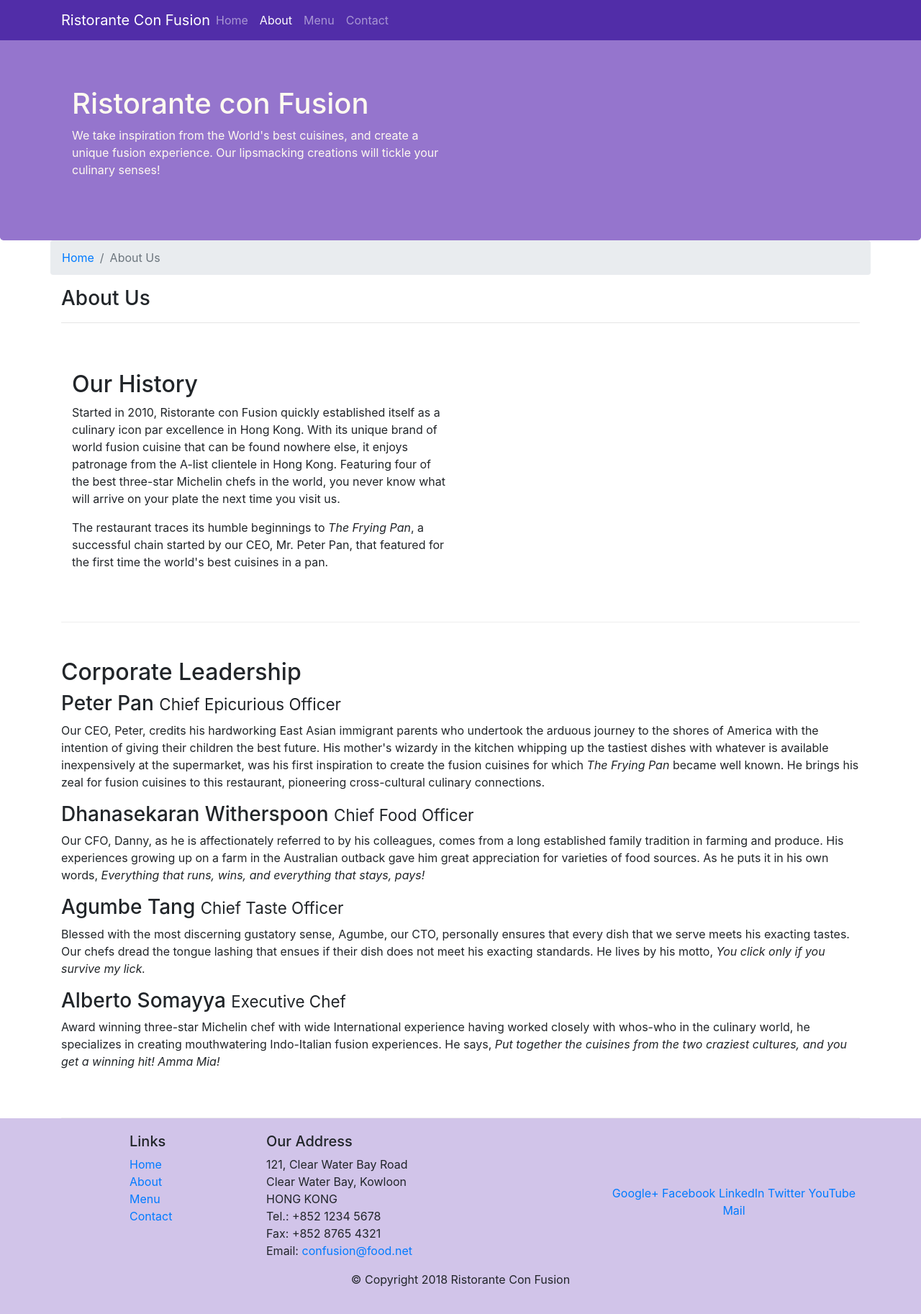
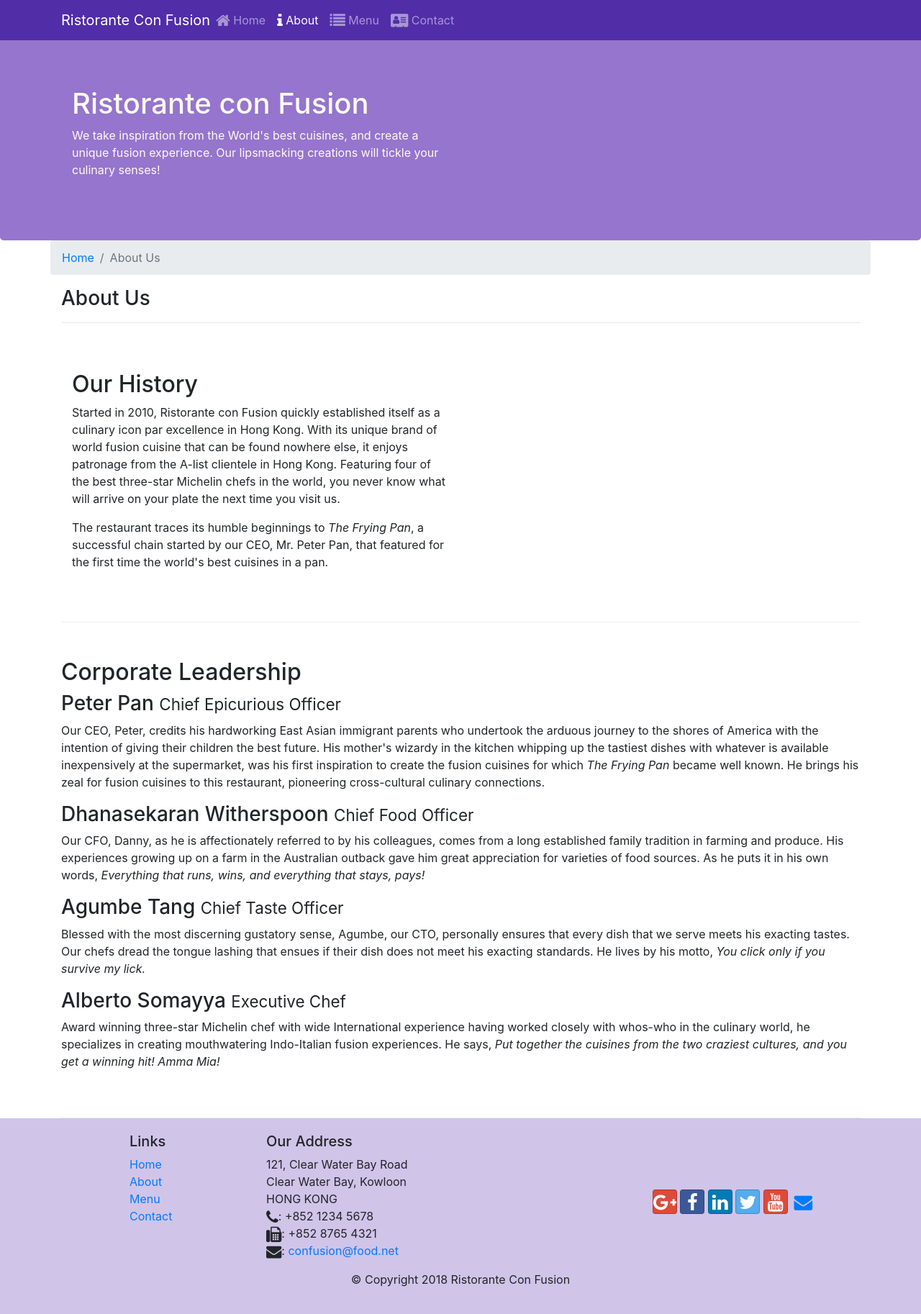
Before and after one commit to pooja-bhati/coursera, a website: page aboutus.html in a window 1280 px wide. Shown: the whole page at 72% size. Drawn offline with nearby package versions, Linux system fonts and the light colour scheme.

Commit message:
icon fonts

```diff
--- a/aboutus.html
+++ b/aboutus.html
@@ -8,6 +8,8 @@
 
     <!-- Bootstrap CSS -->
     <link rel="stylesheet" href="node_modules/bootstrap/dist/css/bootstrap.min.css">
+    <link rel="stylesheet" href="node_modules/font-awesome/css/font-awesome.min.css">
+    <link rel="stylesheet" href="node_modules/bootstrap-social/bootstrap-social.css">
     <link rel="stylesheet" href="css/styles.css">
 
     <title>Ristorante Con Fusion: About Us</title>
@@ -26,10 +28,10 @@
 
 
                 <ul class="navbar-nav mr-auto">
-                    <li class="nav-item "><a class="nav-link" href="./index.html">Home</a></li>
-                    <li class="nav-item active"><a class="nav-link" href="#">About</a></li>
-                    <li class="nav-item"><a class="nav-link" href="#">Menu</a></li>
-                    <li class="nav-item"><a class="nav-link" href="#">Contact</a></li>
+                    <li class="nav-item "><a class="nav-link" href="./index.html"><span class="fa fa-home fa-lg"></span> Home</a></li>
+                    <li class="nav-item active"><a class="nav-link" href="#"><span class="fa fa-info fa-lg"></span> About</a></li>
+                    <li class="nav-item"><a class="nav-link" href="#"><span class="fa fa-list fa-lg"></span> Menu</a></li>
+                    <li class="nav-item"><a class="nav-link" href="#"><span class="fa fa-address-card fa-lg"></span> Contact</a></li>
                 </ul>
             </div>
         </div>
@@ -106,19 +108,19 @@
 		              121, Clear Water Bay Road<br>
 		              Clear Water Bay, Kowloon<br>
 		              HONG KONG<br>
-		              Tel.: +852 1234 5678<br>
-		              Fax: +852 8765 4321<br>
-		              Email: <a href="mailto:confusion@food.net">confusion@food.net</a>
+		              <i class="fa fa-phone fa-lg"></i>: +852 1234 5678<br>
+		              <i class="fa fa-fax fa-lg"></i>: +852 8765 4321<br>
+		              <i class="fa fa-envelope fa-lg"></i>: <a href="mailto:confusion@food.net">confusion@food.net</a>
 		           </address>
                 </div>
                 <div class="col-12 col-sm-4 align-self-center">
                     <div class="text-center">
-                        <a href="http://google.com/+">Google+</a>
-                        <a href="http://www.facebook.com/profile.php?id=">Facebook</a>
-                        <a href="http://www.linkedin.com/in/">LinkedIn</a>
-                        <a href="http://twitter.com/">Twitter</a>
-                        <a href="http://youtube.com/">YouTube</a>
-                        <a href="mailto:">Mail</a>
+                        <a class="btn btn-social-icon btn-google" href="http://google.com/+"><i class="fa fa-google-plus fa-lg"></i></a>
+                        <a class="btn btn-social-icon btn-facebook" href="http://www.facebook.com/profile.php?id="><i class="fa fa-facebook fa-lg"></i></a>
+                        <a class="btn btn-social-icon btn-linkedin" href="http://www.linkedin.com/in/"><i class="fa fa-linkedin fa-lg"></i></a>
+                        <a class="btn btn-social-icon btn-twitter" href="http://twitter.com/"><i class="fa fa-twitter fa-lg"></i></a>
+                        <a class="btn btn-social-icon btn-google" href="http://youtube.com/"><i class="fa fa-youtube fa-lg"></i></a>
+                        <a class="btn btn-social-icon " href="mailto:"><i class="fa fa-envelope fa-lg"></i></a>
                     </div>
                 </div>
            </div>
--- a/package.json
+++ b/package.json
@@ -15,6 +15,8 @@
   },
   "dependencies": {
     "bootstrap": "^4.0.0",
+    "bootstrap-social": "^5.1.1",
+    "font-awesome": "^4.7.0",
     "jquery": "^3.3.1",
     "popper.js": "^1.12.9"
   }
```
Also changed, not shown: index.html (+17 -15 lines).
